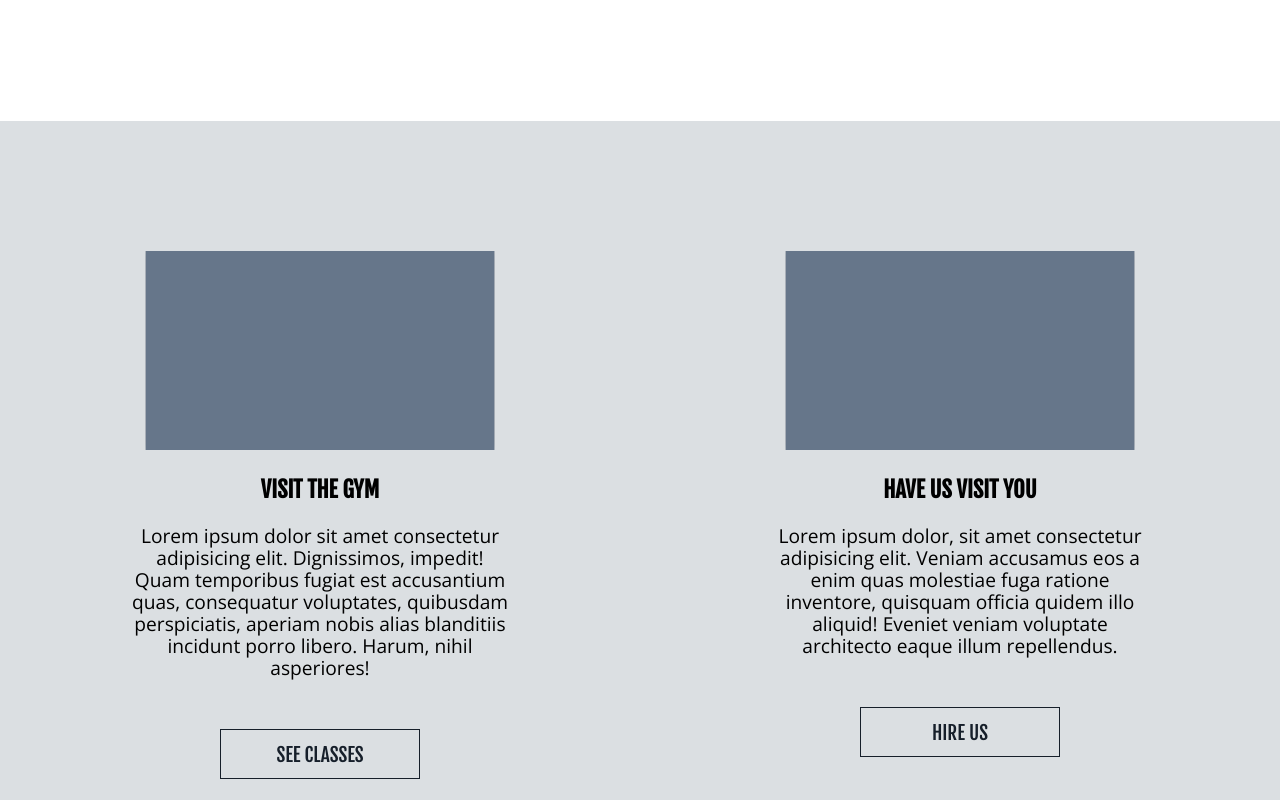
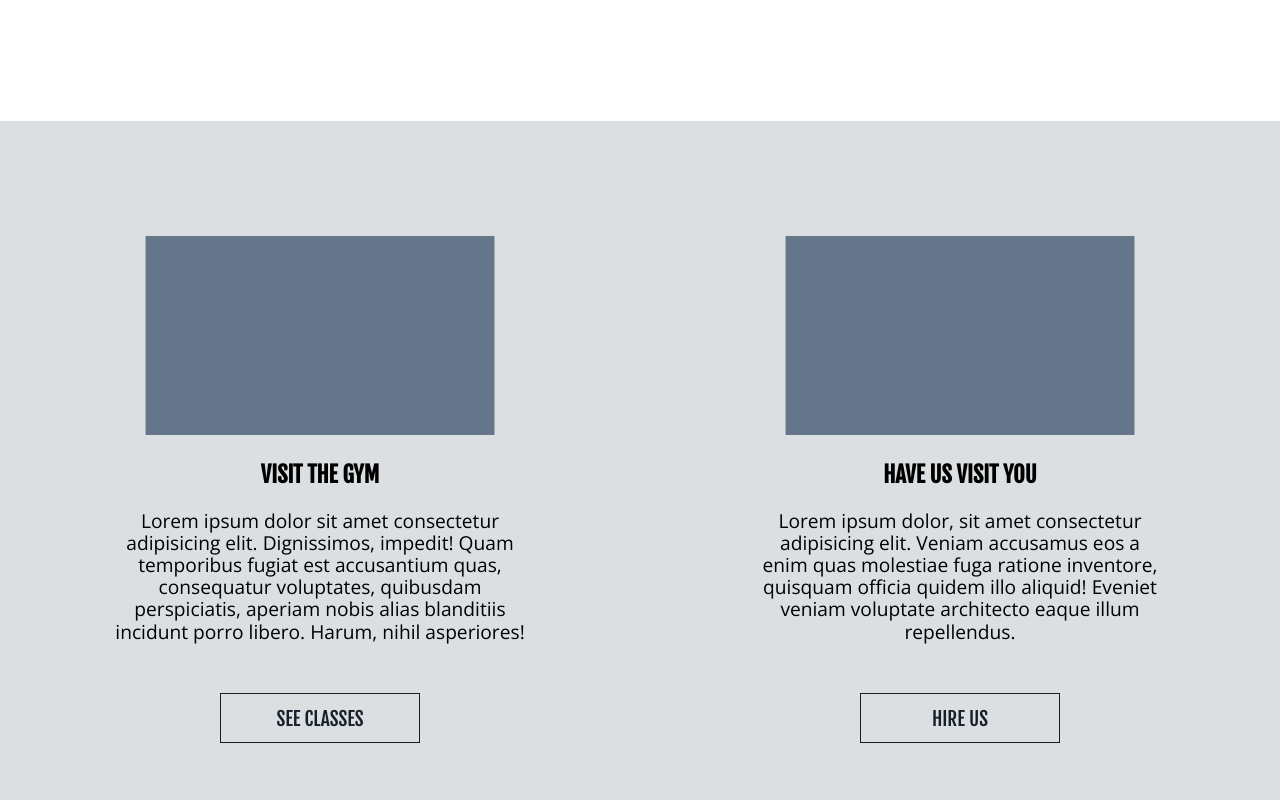
Before and after one commit to schneedotdev/level-ground-mma, a plain HTML site: page index.html in a window 1280 px wide. Shown: the part 1120-1920 px from the top of the page. Drawn offline with nearby package versions, Linux system fonts and the light colour scheme.

Commit message:
unsure about what was modified

```diff
--- a/css/style.css
+++ b/css/style.css
@@ -140,6 +140,7 @@ footer {
      position: relative;
      transition: top ease 0.5s;
 }
+
 .donate:hover {
      top: -5px;
      opacity: 0.95;
@@ -199,6 +200,8 @@ footer {
 
 /* split section */
 .section-split {
+     /* height: 770px;
+     background: #dbdfe2; */
      width: 100%;
      font-size: 1.2rem;
 }
@@ -210,7 +213,7 @@ footer {
 .split-left,
 .split-right {
      background: #dbdfe2;
-     padding: 130px;
+     padding: 9%;
      width: 50%;
      float: left;
 }
```
